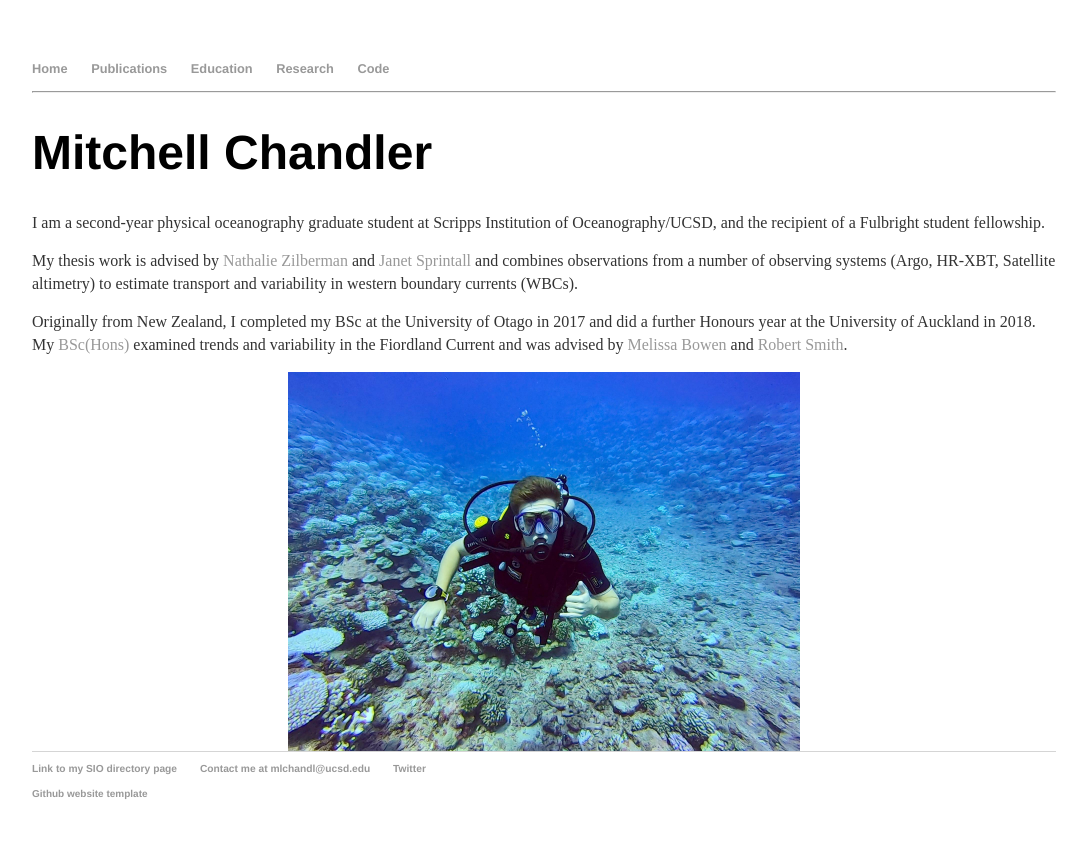
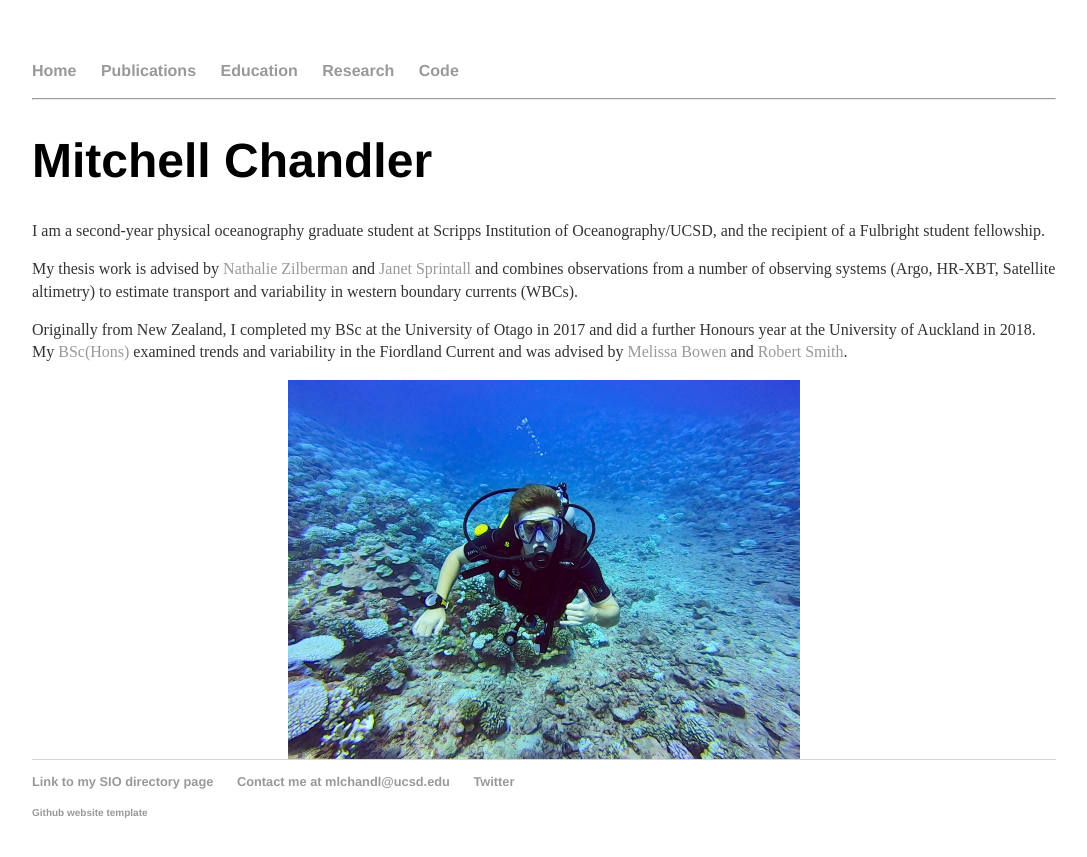
Before and after one commit to mlchandler/mlchandler.github.io, a Jekyll site: the page built from index.html, in a window 1280 px wide. Shown: the top 857 px of the page, without its empty margins (96-1183 px from the left). Built offline with Jekyll 4.4.1, drawn with Linux system fonts in a browser that asks for light colours.

Commit message:
Update main.css

```diff
--- a/css/main.css
+++ b/css/main.css
@@ -16,6 +16,7 @@
   width: 50%;
 }
 
-nav ul, footer ul { font-size: 0.8em; font-family: 'Helvetica', 'Arial', 'Sans-Serif'; padding: 0px; list-style: none; font-weight: bold; color: #999; }
+nav ul, footer ul { font-size: 1em; font-family: 'Helvetica', 'Arial', 'Sans-Serif'; padding: 0px; list-style: none; font-weight: bold; color: #999; }
+nav ul li, footer ul li { display: inline; margin-right: 20px; }
+
 footer { border-top: 1px solid #d5d5d5; font-size: .8em; }
-nav ul li, footer ul li { display: inline; margin-right: 20px; }
```
